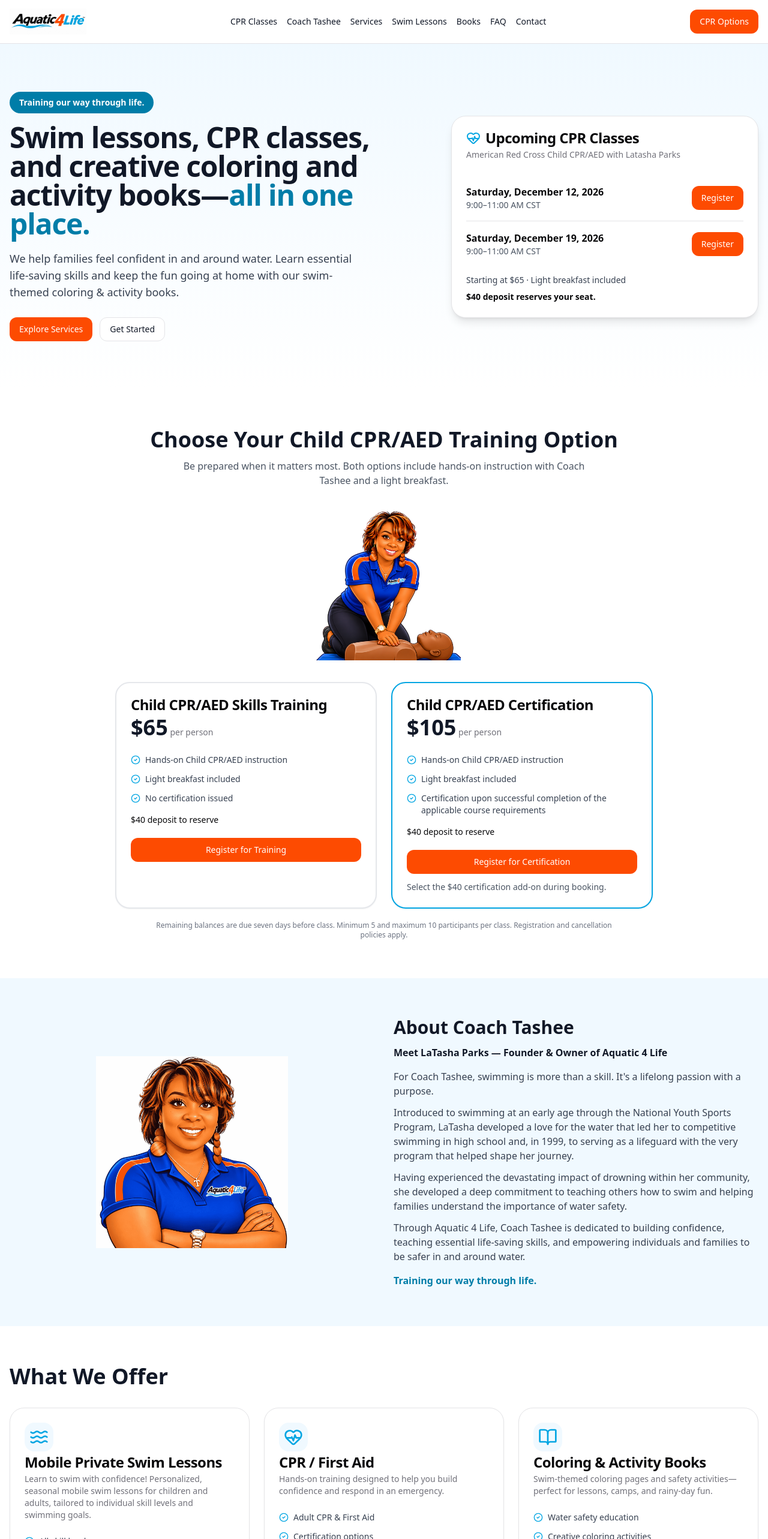
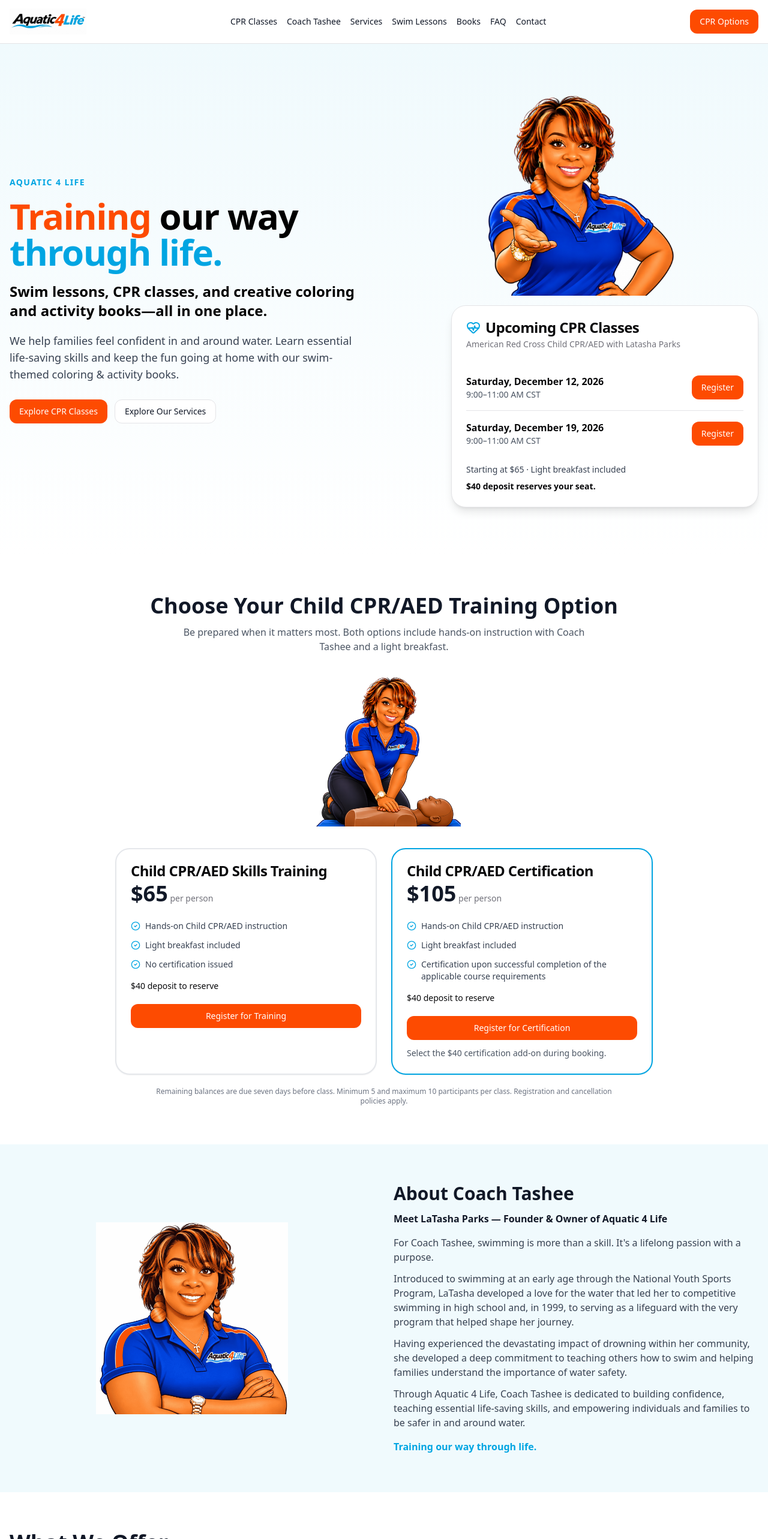
Before and after one commit to aquatic-4life/website, a React (Vite) app: page / in a window 1280 px wide. Shown: the top 2566 px of the page at 60% size. Built offline with nearby package versions, Linux system fonts and the light colour scheme.

Commit message:
Refine hero design, testimonial section and brand color consistency

```diff
--- a/src/App.jsx
+++ b/src/App.jsx
@@ -25,7 +25,7 @@ const fadeUp = { initial: { opacity: 0, y: 18 }, animate: { opacity: 1, y: 0 },
 
 export default function AquaticTrainingSpaSite() {
   return (
-    <div className="min-h-screen bg-white text-gray-900">
+    <div className="min-h-screen bg-white text-gray-900 [&_a:focus-visible]:outline-[#01A5E2] [&_button:focus-visible]:ring-[#01A5E2]">
       <header className="sticky top-0 z-40 border-b bg-white/95 backdrop-blur">
         <div className="container mx-auto flex items-center justify-between gap-4 px-4 py-3">
           <a href="#home" className="flex items-center gap-3" aria-label="Aquatic 4 Life home">
@@ -45,18 +45,20 @@ export default function AquaticTrainingSpaSite() {
       </header>
 
       <main>
-        <section id="home" className="bg-gradient-to-b from-sky-50 to-white">
+        <section id="home" className="bg-gradient-to-b from-[#F0FAFD] to-white">
           <div className="container mx-auto grid items-center gap-10 px-4 py-14 md:grid-cols-2 md:py-20">
             <motion.div {...fadeUp}>
-              <p className="inline-block rounded-full px-4 py-2 text-sm font-semibold text-white" style={{ backgroundColor: "#007DA8" }}>Training our way through life.</p>
-              <h1 className="mt-4 text-4xl font-extrabold leading-tight tracking-tight md:text-5xl">Swim lessons, CPR classes, and creative coloring and activity books—<span style={{ color: "#007DA8" }}>all in one place.</span></h1>
+              <p className="text-sm font-bold uppercase tracking-widest" style={{ color: BLUE }}>Aquatic 4 Life</p>
+              <h1 className="mt-4 text-[40px] font-extrabold leading-[1.05] tracking-tight sm:text-5xl lg:text-[60px]" style={{ color: "#000000" }}><span style={{ color: ORANGE }}>Training</span> our way<br/><span style={{ color: BLUE }}>through life.</span></h1>
+              <p className="mt-5 text-xl font-semibold text-black md:text-2xl">Swim lessons, CPR classes, and creative coloring and activity books—all in one place.</p>
               <p className="mt-5 max-w-xl text-lg text-gray-700">We help families feel confident in and around water. Learn essential life-saving skills and keep the fun going at home with our swim-themed coloring &amp; activity books.</p>
               <div className="mt-7 flex flex-wrap gap-3">
-                <Button asChild style={{ backgroundColor: ORANGE }} className="rounded-xl text-white"><a href="#services">Explore Services</a></Button>
-                <Button asChild variant="outline" className="rounded-xl"><a href="#contact">Get Started</a></Button>
+                <Button asChild style={{ backgroundColor: ORANGE }} className="rounded-xl text-white"><a href="#pricing">Explore CPR Classes</a></Button>
+                <Button asChild variant="outline" className="rounded-xl"><a href="#services">Explore Our Services</a></Button>
               </div>
             </motion.div>
-            <motion.div {...fadeUp} className="flex justify-center md:justify-end">
+            <motion.div {...fadeUp} className="flex flex-col items-center gap-4 md:items-end">
+              <img src="/coach-tashee-hand.png" alt="Coach Tashee welcoming visitors" className="mx-auto w-full max-w-[340px] object-contain" />
               <Card className="w-full max-w-lg rounded-3xl shadow-lg">
                 <CardHeader><CardTitle className="flex items-center gap-2"><HeartPulse className="h-6 w-6" style={{ color: BLUE }} />Upcoming CPR Classes</CardTitle><CardDescription>American Red Cross Child CPR/AED with Latasha Parks</CardDescription></CardHeader>
                 <CardContent>
@@ -89,24 +91,24 @@ export default function AquaticTrainingSpaSite() {
           <p className="mx-auto mt-5 max-w-3xl text-center text-xs text-gray-500">Remaining balances are due seven days before class. Minimum 5 and maximum 10 participants per class. Registration and cancellation policies apply.</p>
         </section>
 
-        <section id="about" className="bg-sky-50 py-16">
+        <section id="about" className="bg-[#F0FAFD] py-16">
           <div className="container mx-auto grid items-center gap-8 px-4 md:grid-cols-2">
             <div className="flex justify-center"><img src="/coach-tashee.png" alt="Coach Tashee illustration" className="max-h-80 w-full max-w-sm object-contain" /></div>
-            <div><h2 className="text-3xl font-bold">About Coach Tashee</h2><p className="mt-3 font-semibold">Meet LaTasha Parks — Founder &amp; Owner of Aquatic 4 Life</p><p className="mt-4 text-gray-700">For Coach Tashee, swimming is more than a skill. It's a lifelong passion with a purpose.</p><p className="mt-3 text-gray-700">Introduced to swimming at an early age through the National Youth Sports Program, LaTasha developed a love for the water that led her to competitive swimming in high school and, in 1999, to serving as a lifeguard with the very program that helped shape her journey.</p><p className="mt-3 text-gray-700">Having experienced the devastating impact of drowning within her community, she developed a deep commitment to teaching others how to swim and helping families understand the importance of water safety.</p><p className="mt-3 text-gray-700">Through Aquatic 4 Life, Coach Tashee is dedicated to building confidence, teaching essential life-saving skills, and empowering individuals and families to be safer in and around water.</p><p className="mt-4 font-semibold" style={{ color: "#007DA8" }}>Training our way through life.</p></div>
+            <div><h2 className="text-3xl font-bold">About Coach Tashee</h2><p className="mt-3 font-semibold">Meet LaTasha Parks — Founder &amp; Owner of Aquatic 4 Life</p><p className="mt-4 text-gray-700">For Coach Tashee, swimming is more than a skill. It's a lifelong passion with a purpose.</p><p className="mt-3 text-gray-700">Introduced to swimming at an early age through the National Youth Sports Program, LaTasha developed a love for the water that led her to competitive swimming in high school and, in 1999, to serving as a lifeguard with the very program that helped shape her journey.</p><p className="mt-3 text-gray-700">Having experienced the devastating impact of drowning within her community, she developed a deep commitment to teaching others how to swim and helping families understand the importance of water safety.</p><p className="mt-3 text-gray-700">Through Aquatic 4 Life, Coach Tashee is dedicated to building confidence, teaching essential life-saving skills, and empowering individuals and families to be safer in and around water.</p><p className="mt-4 font-semibold" style={{ color: "#01A5E2" }}>Training our way through life.</p></div>
           </div>
         </section>
 
         <section id="services" className="container mx-auto px-4 py-16">
           <h2 className="text-3xl font-bold md:text-4xl">What We Offer</h2>
           <div className="mt-8 grid gap-6 md:grid-cols-3">{services.map((service) => { const Icon = service.icon; return (
-            <Card key={service.title} className="flex h-full flex-col rounded-3xl"><CardHeader><div className="grid h-12 w-12 place-items-center rounded-2xl bg-sky-50"><Icon className="h-8 w-8" style={{ color: BLUE }} /></div><CardTitle className="mt-3">{service.title}</CardTitle><CardDescription>{service.description}</CardDescription></CardHeader><CardContent className="flex flex-1 flex-col"><ul className="space-y-3 text-sm text-gray-700">{service.features.map(feature => <li key={feature} className="flex items-start gap-2"><CheckCircle2 className="mt-0.5 h-4 w-4 shrink-0" style={{ color: BLUE }} />{feature}</li>)}</ul><div className="mt-auto pt-6"><Button asChild variant="outline" className="rounded-xl"><a href={service.link}>{service.action}<ArrowRight className="ml-2 h-4 w-4" /></a></Button></div></CardContent></Card>
+            <Card key={service.title} className="flex h-full flex-col rounded-3xl"><CardHeader><div className="grid h-12 w-12 place-items-center rounded-2xl bg-[#F0FAFD]"><Icon className="h-8 w-8" style={{ color: BLUE }} /></div><CardTitle className="mt-3">{service.title}</CardTitle><CardDescription>{service.description}</CardDescription></CardHeader><CardContent className="flex flex-1 flex-col"><ul className="space-y-3 text-sm text-gray-700">{service.features.map(feature => <li key={feature} className="flex items-start gap-2"><CheckCircle2 className="mt-0.5 h-4 w-4 shrink-0" style={{ color: BLUE }} />{feature}</li>)}</ul><div className="mt-auto pt-6"><Button asChild variant="outline" className="rounded-xl"><a href={service.link}>{service.action}<ArrowRight className="ml-2 h-4 w-4" /></a></Button></div></CardContent></Card>
           ); })}</div>
         </section>
 
-        <section id="swim" className="border-t bg-sky-50 py-16">
+        <section id="swim" className="border-t bg-[#F0FAFD] py-16">
           <div className="container mx-auto grid items-center gap-8 px-4 md:grid-cols-2">
             <div>
-              <p className="text-sm font-semibold uppercase tracking-wide" style={{ color: "#007DA8" }}>Summer 2027</p>
+              <p className="text-sm font-semibold uppercase tracking-wide" style={{ color: "#01A5E2" }}>Summer 2027</p>
               <h2 className="mt-3 text-3xl font-bold md:text-4xl">Learn to Swim with Confidence.</h2>
               <p className="mt-4 text-gray-700">Aquatic 4 Life offers personalized, seasonal mobile private swim lessons for children and adults, tailored to individual skill levels and swimming goals.</p>
               <h3 className="mt-6 text-xl font-semibold">Personalized Lessons. Personalized Pricing.</h3>
@@ -125,11 +127,24 @@ export default function AquaticTrainingSpaSite() {
         </section>
 
         {/* Swimmer testimonial */}
-        <section id="testimonials" className="container mx-auto px-4 py-16"><h2 className="text-3xl font-bold">What Our Swimmers Say</h2><Card className="mt-6 max-w-3xl rounded-3xl"><CardContent className="pt-6"><blockquote className="text-xl text-gray-700">“Ms. Latasha I just love swim lessons, I just want to stay in the pool foreverrrr!!”</blockquote><p className="mt-4 text-sm text-gray-500">— Aquatic 4 Life young swimmer</p></CardContent></Card></section>
+        <section id="testimonials" className="py-16" style={{ backgroundColor: BLUE }}>
+          <div className="container mx-auto px-4 text-center">
+            <p className="text-sm font-semibold uppercase tracking-widest text-black">Little Swimmers. Big Impact.</p>
+            <h2 className="mt-3 text-3xl font-extrabold text-black md:text-4xl">What Our Swimmers Say</h2>
+            <Card className="mx-auto mt-8 max-w-3xl rounded-3xl bg-white shadow-lg">
+              <CardContent className="px-6 py-8 md:px-12 md:py-10">
+                <div aria-hidden="true" className="text-7xl font-extrabold leading-none" style={{ color: ORANGE }}>“</div>
+                <blockquote className="text-xl font-medium italic leading-relaxed text-black md:text-2xl">“Ms. Latasha I just love swim lessons, I just want to stay in the pool foreverrrr!!”</blockquote>
+                <div className="mx-auto mt-6 h-1 w-12 rounded-full" style={{ backgroundColor: ORANGE }} />
+                <p className="mt-4 text-sm text-gray-600">— Aquatic 4 Life young swimmer</p>
+              </CardContent>
+            </Card>
+          </div>
+        </section>
 
         <section id="faq" className="bg-gray-50 py-16"><div className="container mx-auto px-4"><h2 className="text-3xl font-bold md:text-4xl">FAQ</h2><div className="mt-7 grid gap-6 md:grid-cols-2">{faqs.map(item => <Card key={item.q} className="rounded-3xl"><CardHeader><CardTitle className="text-lg">{item.q}</CardTitle></CardHeader><CardContent className="text-gray-700">{item.a}</CardContent></Card>)}</div></div></section>
 
-        <section id="contact" className="bg-sky-50 py-16"><div className="container mx-auto px-4"><h2 className="text-3xl font-bold">Get in Touch</h2><p className="mt-3 max-w-xl text-gray-700">Questions about CPR training, swim lessons, or upcoming activity books? Contact Aquatic 4 Life directly.</p><div className="mt-6 space-y-3 text-gray-800">
+        <section id="contact" className="bg-[#F0FAFD] py-16"><div className="container mx-auto px-4"><h2 className="text-3xl font-bold">Get in Touch</h2><p className="mt-3 max-w-xl text-gray-700">Questions about CPR training, swim lessons, or upcoming activity books? Contact Aquatic 4 Life directly.</p><div className="mt-6 space-y-3 text-gray-800">
           <p className="flex items-center gap-3"><Mail className="h-5 w-5" style={{ color: BLUE }} /><a href="mailto:lparks@aquatic4life.com" className="underline">lparks@aquatic4life.com</a></p>
           <p className="flex items-center gap-3"><Phone className="h-5 w-5" style={{ color: BLUE }} /><a href="tel:+18184774212" className="underline">(818) 477-4212</a></p>
           <p className="flex items-center gap-3"><MapPin className="h-5 w-5" style={{ color: BLUE }} />Class locations provided with confirmed schedules</p>
```
